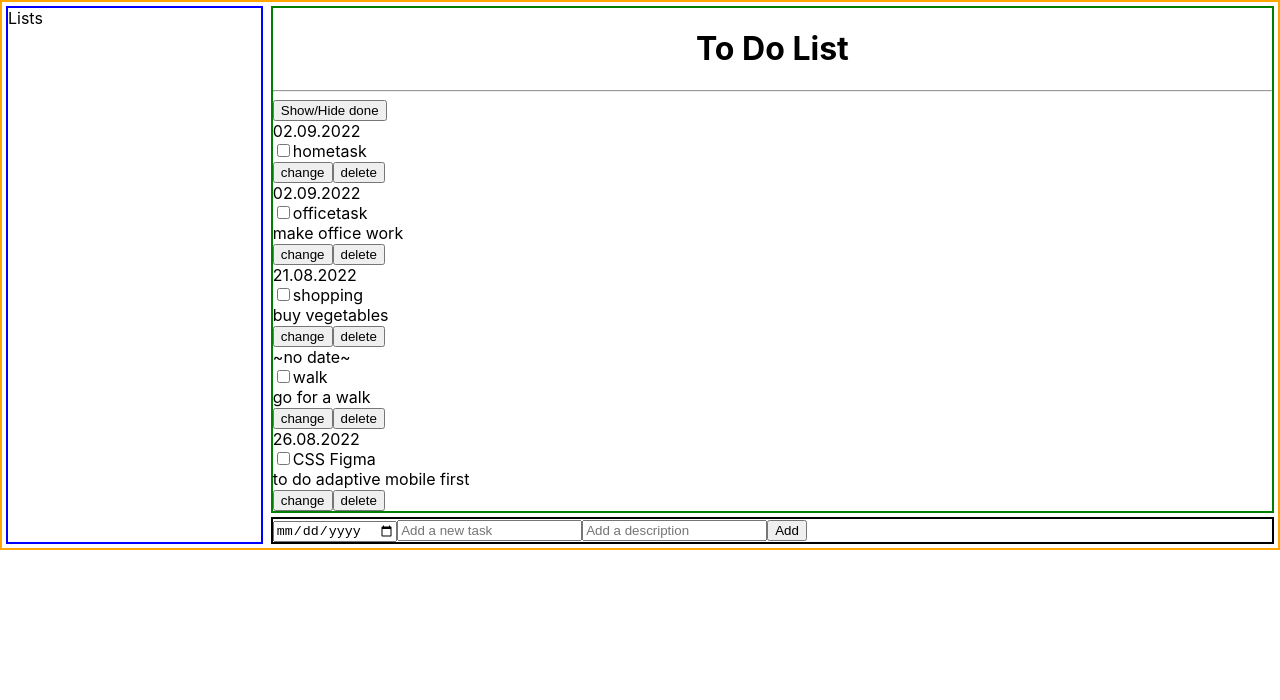
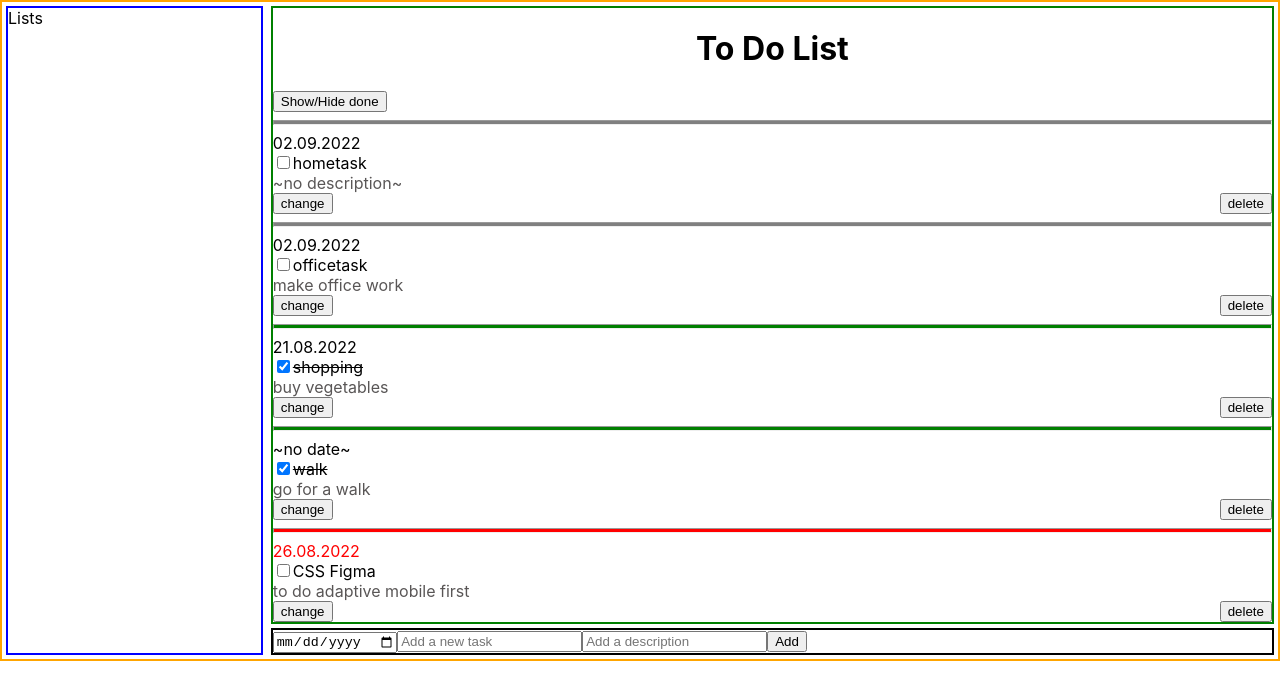
Before and after one commit to Jim4Support/React, a React (Create React App) app: page / in a window 1280 px wide. Shown: the top 700 px of the page. Built offline with nearby package versions, Linux system fonts and the light colour scheme.

Commit message:
need to fix checkbox

```diff
--- a/src/Components/TaskForm/TaskForm.css
+++ b/src/Components/TaskForm/TaskForm.css
@@ -2,11 +2,3 @@
     border: 2px solid black;
     margin: 4px;
 }
-
-.errorInput {
-    display: none;
-}
-
-.secondClass {
-    display: unset;
-}
--- a/src/Components/TaskForm/TaskForm.jsx
+++ b/src/Components/TaskForm/TaskForm.jsx
@@ -1,8 +1,8 @@
 import React, {useState} from 'react';
 import './TaskForm.css'
 
-  const inc = (init = 10) => () => ++init
-  const genId = inc();
+const inc = (init = 10) => () => ++init
+const genId = inc();
 
 export default function TaskForm({tasks, setTasks}) {
 
@@ -17,7 +17,7 @@ export default function TaskForm({tasks, setTasks}) {
     } else {
     setTasks([...tasks, {
       id: genId(),
-      dueDate: onPushDate(newDate) ? onPushDate(newDate) : null,
+      dueDate: onPushDate(newDate) || null,
       done: false,
       name: newTask.trim(),
       description: newDesc.trim() || null
@@ -26,6 +26,7 @@ export default function TaskForm({tasks, setTasks}) {
 }
   setNewTask('');
   setNewDesc('');
+  setNewDate('');
   }
 
   function onPushDate(dueDate) {
--- a/src/Components/TaskList/TaskList.css
+++ b/src/Components/TaskList/TaskList.css
@@ -1,6 +1,28 @@
 .tasklist {
 border: 2px solid green;
     margin: 4px;
+}
+
+hr {
+    height: 3px;
+    background-color: gray;
+}
+
+.background-gray {
+    background-color: gray;
+    height: 3px;
+}
+
+.background-red {
+    background-color:red;
+}
+
+.background-green {
+    background-color: green;
+}
+
+.name {
+    font-weight: bold;
 }
 
 .desc {
@@ -9,26 +31,7 @@ border: 2px solid green;
 
 .delete {
     display: flex;
-    justify-content: flex-end;
-}
-
-#form {
-    display: flex;
-    flex-direction: column;
-    align-items: flex-start;
-}
-
-#errorInput {
-    color: red;
-}
-
-#show {
-    display: flex;
-    justify-content: flex-start;
-}
-
-.hiddenTask {
-    display: none;
+    justify-content: space-between;
 }
 
 h1 {
--- a/src/Components/TaskList/TaskList.jsx
+++ b/src/Components/TaskList/TaskList.jsx
@@ -1,14 +1,28 @@
 import React, { useState } from 'react';
 import './TaskList.css';
 
-export default function TaskList({tasks, setTasks}) {
+export default function TaskList({ tasks, setTasks }) {
     const [update, setUpdate] = useState(null);
     const [value, setValue] = useState('');
+    const [checked, setChecked] = useState(false);
+
+    function checkValue(e) {
+        var value = e.target.value;
+        [...tasks].map(item => {
+            if (item.id === value) {
+                item.done = !item.done;
+                setChecked(!checked);
+            } else {
+                item.done = !item.done;
+                setChecked(!checked);
+            }
+        });
+    }
 
     function deleteTask(id) {
         const newArray = tasks.filter(t => t.id !== id);
         setTasks(newArray);
-      }
+    }
 
     function updateTask(id, name) {
         setUpdate(id)
@@ -37,10 +51,29 @@ export default function TaskList({tasks, setTasks}) {
         } else return '~no date~';
     }
 
+    function overdue(dueDate) {
+        if (dueDate !== null) {
+            const now = new Date();
+            now.setHours(0, 0, 0, 0);
+            return now > dueDate;
+        }
+    }
+
+    function changeBack(dueDate, done) {
+        return (overdue(dueDate) && !done) ? 'background-red' : done ? 'background-green' : 'background-grey';
+    }
+
+    function changeDateColor(dueDate, done) {
+        return (overdue(dueDate) && !done) ? 'red' : '';
+    }
+
+    function changeStatus(done) {
+        return done ? 'line-through' : 'none';
+    }
+
     return (
         <main className='tasklist'>
             <h1>To Do List</h1>
-            <hr className="hr" size="5px"/>
             <div id="show">
                 <button type="button" id="showTasks">Show/Hide done</button>
             </div>
@@ -49,24 +82,30 @@ export default function TaskList({tasks, setTasks}) {
                     tasks.map(item => (
                         <div key={item.id}>
                             {
-                                update === item.id ? <div><input onChange={(e) => setValue(e.target.value)} value={value}/></div> : ''
+                                update === item.id ? <div><input onChange={(e) => setValue(e.target.value)} value={value} /></div> : ''
                             }
 
                             {
                                 update === item.id ? <div><button onClick={() => saveChanges(item.id)}>Save changes</button></div> : <div>
-                                <div>
-                                {correctDate(item.dueDate)} <br/>
-                        <label>
-                            <input type={'checkbox'}/>
-                            {item.name} {item.done}
-                            </label>
-                            <div>
-                            {item.description}
-                            </div>
-                        </div>
-                        <button onClick={ () => updateTask(item.id, item.name)}>change</button>
-                        <button onClick={ () => deleteTask(item.id)}>delete</button>
-                        </div>
+                                    <div>
+                                        <hr className={changeBack(item.dueDate, item.done)} />
+                                        <div style={{ color: changeDateColor(item.dueDate, item.done) }}>
+                                            {correctDate(item.dueDate)}
+                                        </div>
+                                        <div class="checkDone">
+                                            <label style={{ textDecoration: changeStatus(item.done) }}>
+                                                <input onChange={checkValue} type="checkbox" name="checkfield" checked={item.done} value={item.id} />
+                                                {item.name}</label>
+                                        </div>
+                                        <div className='desc'>
+                                            {item.description ? item.description : '~no description~'}
+                                        </div>
+                                        <div className='delete'>
+                                            <button className='update' onClick={() => updateTask(item.id, item.name)}>change</button>
+                                            <button onClick={() => deleteTask(item.id)}>delete</button>
+                                        </div>
+                                    </div>
+                                </div>
                             }
                         </div>
                     ))
```
